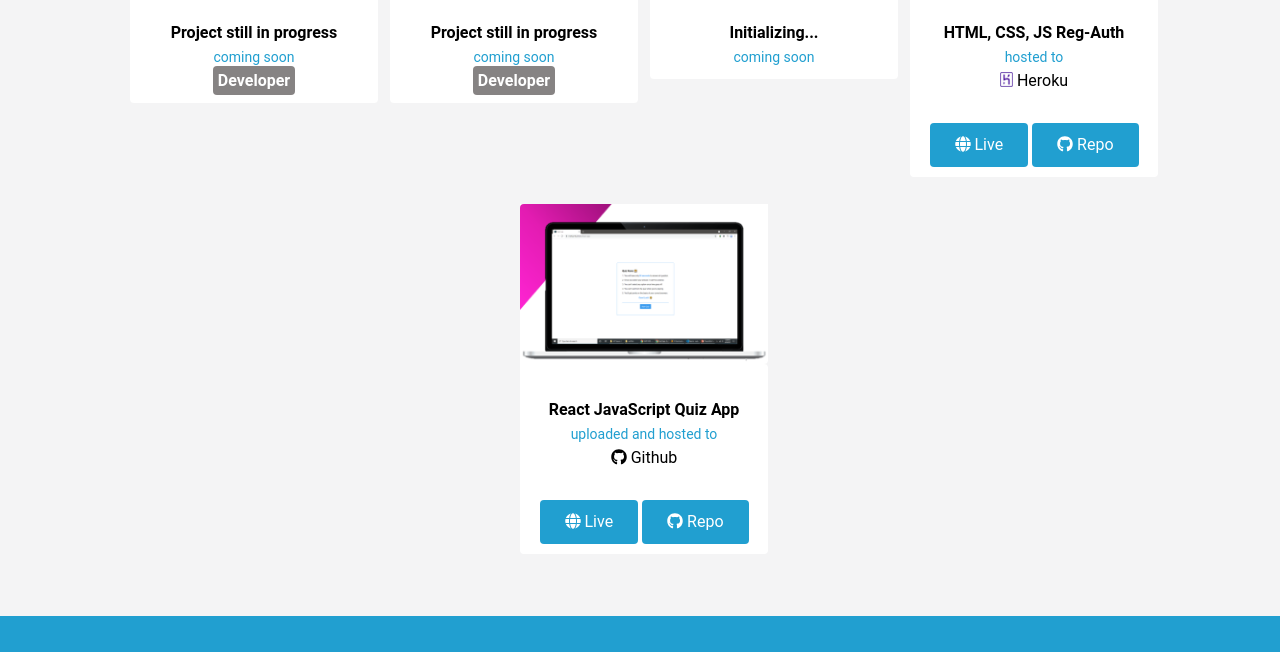
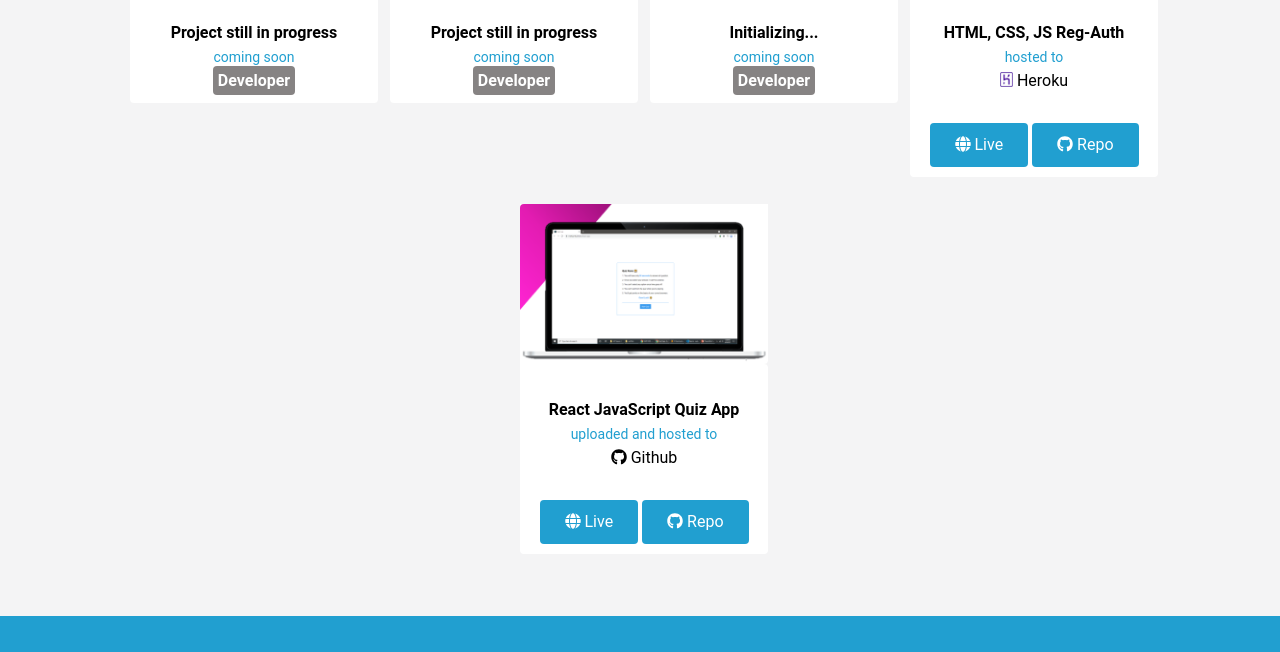
Before and after one commit to markjay18/mj.ladz.portfolio, a plain HTML site: page index.html in a window 1280 px wide. Shown: the part 2688-3340 px from the top of the page. Drawn offline with nearby package versions, Linux system fonts and the light colour scheme.

Commit message:
Update index.html

```diff
--- a/index.html
+++ b/index.html
@@ -211,7 +211,7 @@
                         <div class="front-head">
                             <div class="front-style">
                                 <img class="img" src="assets/img/tourogi.png">
-                                <p class="description"><br><b>Initializing...</b><br><span class="txt">coming soon</span><br>
+                                <p class="description"><br><b>Initializing...</b><br><span class="txt">coming soon</span><br><strong>Developer</strong><br>
                                 </p>
                             </div>
                         </div>
```
